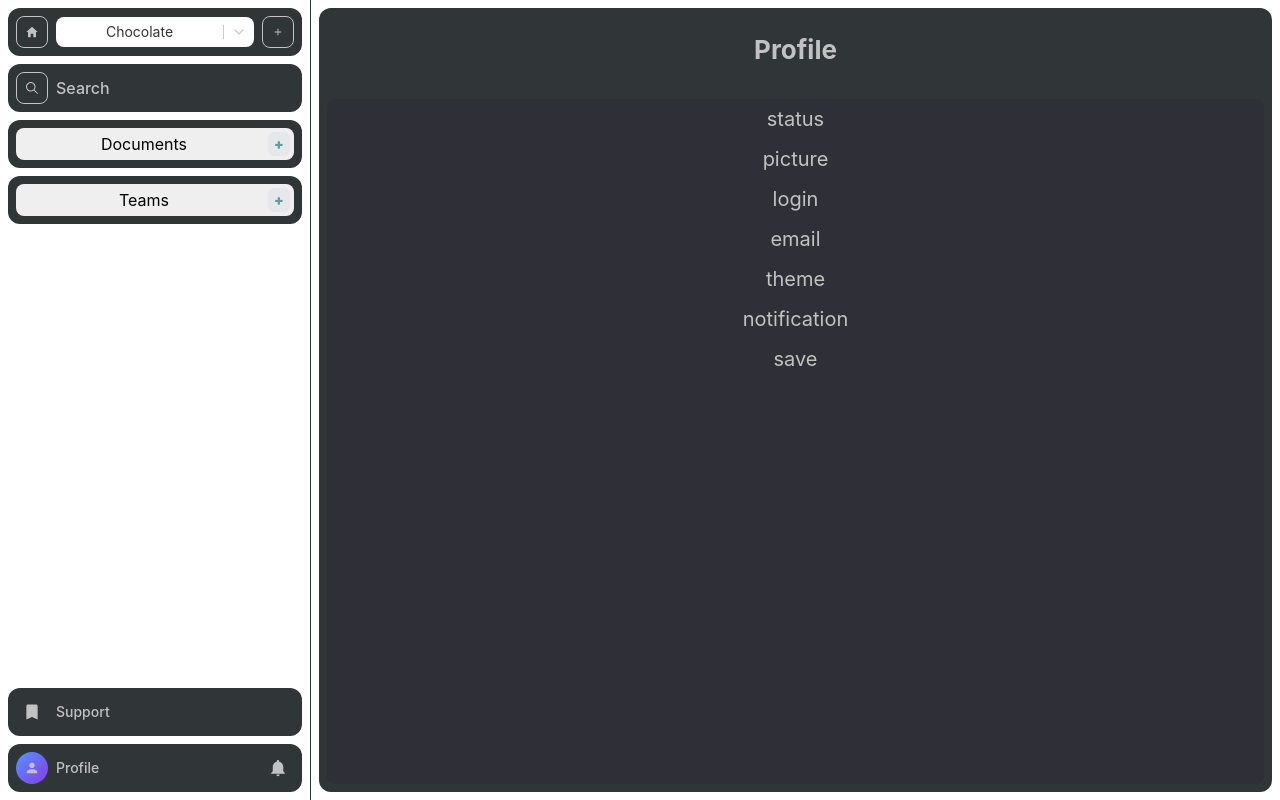
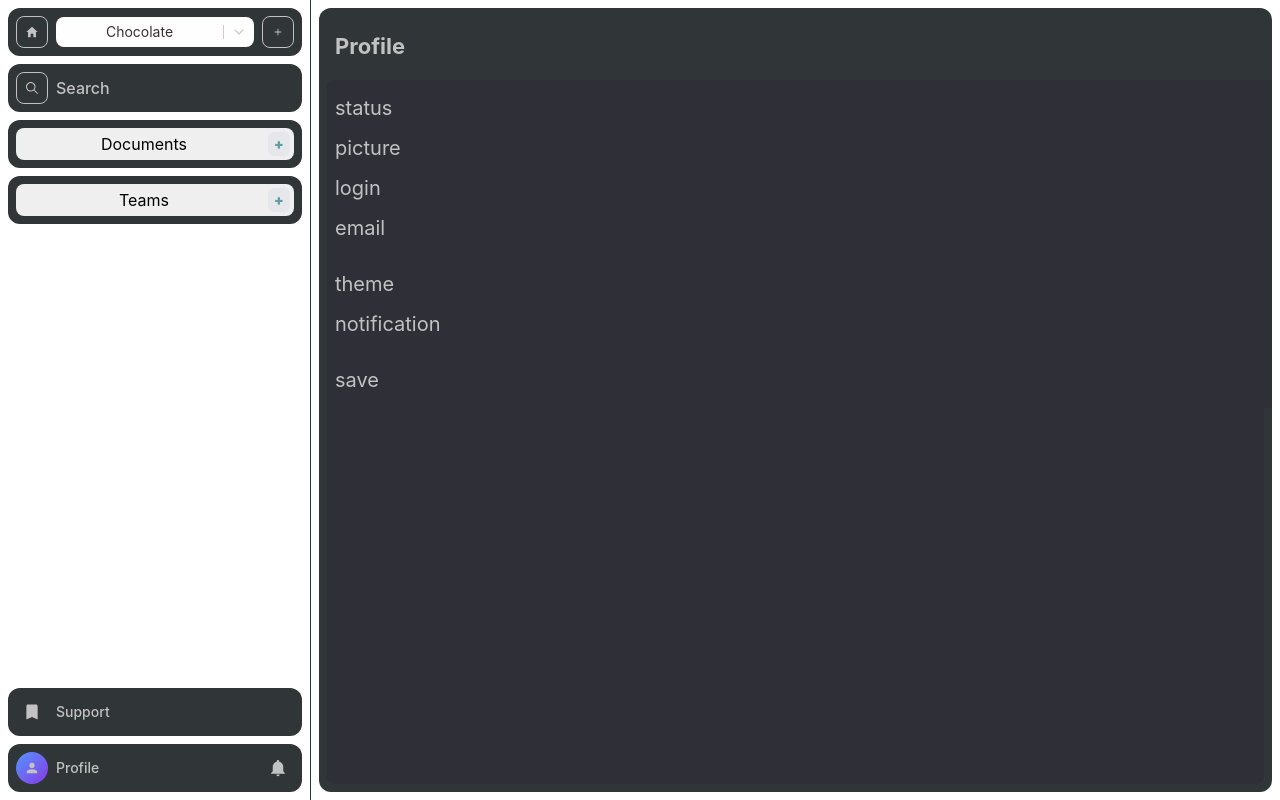
Before and after one commit to entools/tools.interface, a React (Vite) app: page /profile in a window 1280 px wide. Built offline with nearby package versions, Linux system fonts and the light colour scheme.

Commit message:
fix: profile page

```diff
--- a/src/pages/profile-page/profile-page.module.css
+++ b/src/pages/profile-page/profile-page.module.css
@@ -13,7 +13,17 @@
 }
 
 .title {
-  font-size: 26px;
+  width: 100%;
+  font-size: 22px;
+  line-height: 28px;
+  text-align: left;
+  padding: 0;
+  padding-left: 8px;
+  padding-right: 8px;
+  margin-top: 24px;
+  margin-bottom: 12px;
+  margin-left: 8px;
+  margin-right: 8px;
 }
 
 .form {
@@ -24,3 +34,14 @@
   margin: 8px;
   height: 100%;
 }
+
+.main {
+  display: flex;
+  flex-direction: column;
+  justify-content: flex-start;
+  align-items: flex-start;
+  background-color: #2f2f37;
+  width: 100%;
+  border-radius: 8px;
+  padding: 8px;
+}
--- a/src/pages/profile-page/profile-page.tsx
+++ b/src/pages/profile-page/profile-page.tsx
@@ -7,17 +7,17 @@ function ProfilePage() {
         Profile
       </h2>
       <div className={style.form}>
-        <div>
+        <div className={style.main}>
           <div>status</div>
           <div>picture</div>
           <div>login</div>
           <div>email</div>
         </div>
-        <div>
+        <div className={style.main}>
           <div>theme</div>
           <div>notification</div>
         </div>
-        <div>save</div>
+        <div className={style.main}>save</div>
       </div>
     </div>
   );
```
